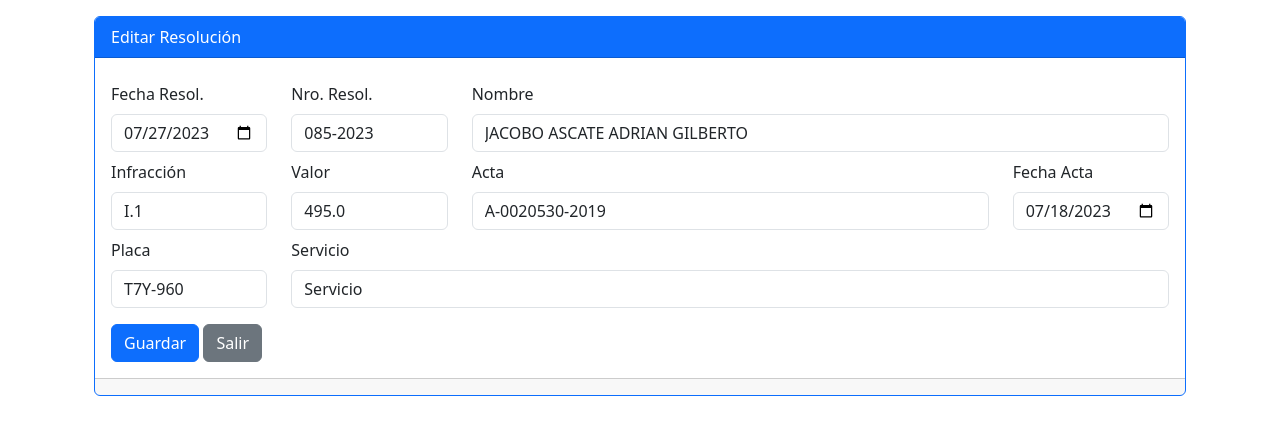
After one commit to AdmiraPlus/Resoluciones-main, a Flask app: page /resoluciones/editar/1 in a window 1280 px wide. The commit adds this page. Shown: the top 435 px of the page. Run offline with Flask 3, Linux system fonts and the light colour scheme; some libraries are stand-ins or nearby versions.

Commit message:
Funcionando. Revisar filtros

```diff
--- a/app.py
+++ b/app.py
@@ -2,33 +2,38 @@ import os
 from io import BytesIO
 import pdfplumber
 import re
-#import pandas as pd
-#from flask import Flask, render_template, request, send_file, make_response, flash, redirect, url_for
-from flask import Flask, render_template, request, make_response, flash, redirect, url_for
+from flask import Flask, render_template, request, make_response, flash, redirect, url_for, session
+from flask_sqlalchemy import SQLAlchemy
 
-#from flask_sqlalchemy import SQLAlchemy, session
-from flask_sqlalchemy import SQLAlchemy
+from sqlalchemy import or_
+
 # Modulo para crear un archivo excel tipo xlsx
 import xlsxwriter
 from werkzeug.utils import secure_filename
 
 from flask_login import LoginManager, login_user, logout_user, login_required, UserMixin, current_user
 from flask_wtf.csrf import CSRFProtect
-
+from flask_session import Session
+#from datetime import datetime
+import datetime
 
 # Creación de la aplicación con Flask
 app = Flask(__name__)
+
+#-- Probando con el cierre de sesión al cerrar el navegador
+app.config['SESSION_TYPE'] = 'filesystem'
+app.config['SESSION_PERMANENT'] = False  # La sesión expirará al cerrar el navegador
+Session(app)
+
 
 # Conectamos a la base de datos admin_base
 app.config['SQLALCHEMY_DATABASE_URI'] = 'sqlite:///resoluciones.db'
 app.config['SQLALCHEMY_TRACK_MODIFICATIONS'] = False
 
-# app.secret_key = 'l=#*)16l(c8@=qbzqthryo&0tiih&fvhg63_hjz8u()k$-3k&q'   # Agregado por Leoncio
 app.config['SECRET_KEY'] = 'l=#*)16l(c8@=qbzqthryo&0tiih&fvhg63_hjz8u()k$-3k&q'   # Agregado por Leoncio
 
 # Vinculamos SQLAlchemy a la aplicación
 db = SQLAlchemy(app)
-
 
 #-- Manejador de Autenticación.
 login_manager = LoginManager(app)
@@ -64,6 +69,8 @@ class Resolucion(db.Model):
 	fechaActa = db.Column(db.String(30))
 	placa = db.Column(db.String(10))
 	servicio = db.Column(db.String(50))
+	fecha_resolu = db.Column(db.Date)
+	fecha_acta = db.Column(db.Date)
 
 
 # Creacion de la base de datos en SQLite 3
@@ -187,7 +194,6 @@ def usuarios_editar(id):
 
 	return render_template('usuario-form.html', accion=accion, usuario=usuario)
 
-
 @app.route('/usuarios/eliminar/<int:id>', methods=['GET', 'POST'])
 def usuarios_eliminar(id):
 	usuario = Usuario.query.filter_by(id=id).first()
@@ -206,8 +212,7 @@ def cargaresol():
 	uit = 4950
 
 	# Obtener la lista de archivos PDF en el directorio
-	#PATH = "resoluciones"
-	PATH = "/home/resoluciones/Resoluciones-main/resoluciones"
+	PATH  = os.path.join(app.root_path, "resoluciones")
 	files = []
 
 	for dirpath, dirnames, filenames in os.walk(PATH):
@@ -409,8 +414,160 @@ def descargar_excel():
 
     return response
 
+
+@app.route('/descargar_excel_filtro', methods=['GET'])
+def descargar_excel_filtro():
+    # Se traen todos los resgistros
+    # Pero se pueden aplicar filtros personalizados
+    resoluciones = session.get('datos', None)
+
+    # Crear el archivo Excel
+    output = BytesIO()
+    workbook = xlsxwriter.Workbook(output)
+    worksheet = workbook.add_worksheet()
+
+    # Escribir los encabezados de la tabla
+    worksheet.write(0, 0, 'ID')
+    worksheet.write(0, 1, 'Fecha Resolución')
+    worksheet.write(0, 2, 'N° Resolución')
+    worksheet.write(0, 3, 'Nombre')
+    worksheet.write(0, 4, 'Infracción')
+    worksheet.write(0, 5, 'Valor')
+    worksheet.write(0, 6, 'Acta')
+    worksheet.write(0, 7, 'Fecha Acta')
+    worksheet.write(0, 8, 'Placa')
+    worksheet.write(0, 9, 'Servicio')
+
+    # Escribir los datos de las resoluciones
+    for i, resolucion in enumerate(resoluciones):
+        worksheet.write(i+1, 0, resolucion.id)
+        worksheet.write(i+1, 1, resolucion.fresolucion)
+        worksheet.write(i+1, 2, resolucion.nresolucion)
+        worksheet.write(i+1, 3, resolucion.nombre)
+        worksheet.write(i+1, 4, resolucion.infraccion)
+        worksheet.write(i+1, 5, resolucion.valor)
+        worksheet.write(i+1, 6, resolucion.acta)
+        worksheet.write(i+1, 7, resolucion.fechaActa)
+        worksheet.write(i+1, 8, resolucion.placa)
+        worksheet.write(i+1, 9, resolucion.servicio)
+
+    workbook.close()
+
+    # Preparar la respuesta para descargar el archivo Excel
+    output.seek(0)
+    response = make_response(output.getvalue())
+    response.headers['Content-Disposition'] = 'attachment; filename=resoluciones.xlsx'
+    response.headers['Content-type'] = 'application/vnd.openxmlformats-officedocument.spreadsheetml.sheet'
+
+    return response
+
+#-- CRUD Resoluciones ----------------------------------------------------------------
+
+@app.route('/resoluciones')
+@login_required
+def resoluciones():
+	datos = Resolucion.query.all()
+	session['datos'] = datos
+
+	tipo = request.form.get('cboFiltro', 'buscar')
+
+	fecha_i = datetime.date.today()
+	fecha_f = datetime.date.today()
+
+	if tipo == "buscar":
+		buscar = request.args.get('buscar', '')
+		datos = Resolucion.query.filter(or_(
+				Resolucion.nresolucion.ilike(f'%{buscar}%'),
+				Resolucion.nombre.ilike(f'%{buscar}%'),
+				Resolucion.infraccion.ilike(f'%{buscar}%'),
+				Resolucion.acta.ilike(f'%{buscar}%'),
+				Resolucion.placa.ilike(f'%{buscar}%'),
+				Resolucion.servicio.ilike(f'%{buscar}%')
+			)).all()
+		session['datos'] = datos
+
+	else:
+		filtro = request.args.get('cboFechas')
+		fecha_ini = request.args.get('fecha_ini')
+		fecha_fin = request.args.get('fecha_fin')
+
+		if filtro == "resol":
+			if fecha_ini and fecha_fin:
+				datos = Resolucion.query.filter(
+						Resolucion.fecha_resolu >= fecha_ini,
+						Resolucion.fecha_resolu <= fecha_fin
+					).all()
+				session['datos'] = datos
+		else:
+			if fecha_ini and fecha_fin:
+				datos = Resolucion.query.filter(
+						Resolucion.fecha_acta >= fecha_ini,
+						Resolucion.fecha_acta <= fecha_fin
+					).all()
+				session['datos'] = datos
+
+	return render_template('resol-listar.html', datos=datos, fecha_i=fecha_i, fecha_f=fecha_f)
+
+@app.route('/resoluciones/editar/<int:id>', methods=['GET', 'POST'])
+def resoluciones_editar(id):
+	resol = Resolucion.query.filter_by(id=id).first()
+	if request.method == 'POST':
+		fec_res = request.form.get('fecha_resol')
+		if fec_res:
+			fec_res = datetime.strptime(request.form.get('fecha_resol'), '%Y-%m-%d').date()
+		else:
+			fec_res = None
+
+		fec_act = request.form.get('fecha_acta')
+		if fec_act:
+			fec_act = datetime.strptime(request.form.get('fecha_acta'), '%Y-%m-%d').date()
+		else:
+			fec_act = None
+
+		#resol.fecha_resolu = datetime.strptime(request.form.get('fecha_resol'), '%Y-%m-%d').date()
+		resol.fecha_resolu = fec_res
+
+		resol.nresolucion = request.form.get('nresolucion')
+		resol.nombre = request.form.get('nombre')
+		resol.infraccion = request.form.get('infraccion')
+		resol.valor = float(request.form.get('valor'))
+		resol.acta = request.form.get('acta')
+
+		#resol.fecha_acta = datetime.strptime(request.form.get('fecha_acta'), '%Y-%m-%d').date()
+		resol.fecha_acta = fec_act
+
+		resol.placa = request.form.get('placa')
+		resol.servicio = request.form.get('servicio')
+
+		if resol.fecha_resolu != "" and resol.nresolucion != "" and resol.nombre != "" and resol.infraccion != "" and resol.valor != 0 and resol.acta != "" and resol.fecha_acta != "" and resol.placa != "" and resol.servicio != "":
+			db.session.add(resol)
+			db.session.commit()
+		else:
+			flash("Debe indicar todos los campos...")
+			return render_template('resol-form.html', resol=resol)
+		return redirect(url_for('resoluciones'))
+
+	return render_template('resol-form.html', resol=resol)
+
+
+@app.route('/resoluciones/eliminar/<int:id>', methods=['GET', 'POST'])
+def resoluciones_eliminar(id):
+	resol = Resolucion.query.filter_by(id=id).first()
+	if request.method == 'POST':
+		db.session.delete(resol)
+		db.session.commit()
+		return redirect(url_for('resoluciones'))
+	return render_template('resol-eliminar.html', resol=resol)
+
+#-------------------------------------------------------------------------------------
+
+#-- Buscar/Filtrar -------------------------------------------------------------------
+
+
+#-------------------------------------------------------------------------------------
+
 if __name__ == '__main__':
 	app.register_error_handler(401, status_401)
 	app.register_error_handler(404, status_404)
 	csrf.init_app(app)
-	app.run(debug=False)
+	app.run(debug=True)
--- a/templates/cargaresol.html
+++ b/templates/cargaresol.html
@@ -3,7 +3,7 @@
 
 <!-- Block Title  ---------------------------------------------------------------------------------------->
 {% block title %}
-	Usuarios
+	Cargar Resoluciones
 {% endblock title %}
 
 <!-- Block Header ---------------------------------------------------------------------------------------->
--- a/templates/login.html
+++ b/templates/login.html
@@ -12,7 +12,6 @@
 
 <!-- Block Main - ---------------------------------------------------------------------------------------->
 {% block main %}
-	<div class="container">
 	<div class="row justify-content-center mt-5">
 		<div class="col col-md-5">
 			<div class="card">
@@ -55,8 +54,6 @@
 			</div>
 		</div>
 	</div>
-
-	</div>
 {% endblock main %}
 
 <!-- Block Fotter ---------------------------------------------------------------------------------------->
--- a/templates/navbar.html
+++ b/templates/navbar.html
@@ -11,12 +11,12 @@
 					<a class="nav-link active" aria-current="page" href="{{ url_for('home') }}">Inicio</a>
 				</li>
 
-<!--
 				<li class="nav-item">
-					<a class="nav-link" href="{{ url_for('login') }}">Iniciar Sesión</a>
+					<a class="nav-link active" aria-current="page" href="{{ url_for('resoluciones') }}">Resoluciones</a>
 				</li>
 
- -->			</ul>
+
+			</ul>
 
 			<!-- Opciones control de usuarios -->
 			<ul class="navbar-nav">
--- /dev/null
+++ b/templates/resol-form.html
@@ -0,0 +1,116 @@
+<!DOCTYPE html>
+{% extends 'base.html' %}
+
+
+<!-- Block Title  ---------------------------------------------------------------------------------------->
+{% block title %}
+	Resoluciones
+{% endblock title %}
+
+<!-- Block Header ---------------------------------------------------------------------------------------->
+{% block header %}
+{% endblock header %}
+
+<!-- Block Main - ---------------------------------------------------------------------------------------->
+{% block main %}
+	<div class="container">
+		<div class="row my-3">
+			<div class="col">
+				<div class="card border-primary">
+					<div class="card-header bg-primary text-white">
+						Editar Resolución
+					</div>
+
+					<div class="card-body">
+						{% with messages = get_flashed_messages() %}
+							{% if messages %}
+								{% for message in messages %}
+
+								<div class="alert alert-danger alert-dismissible" role="alert">
+									<strong>{{ message }}</strong>
+									<button type="button" class="btn-close" data-bs-dismiss="alert" aria-label="Close"></button>
+								</div>
+
+								{% endfor %}
+							{% endif %}
+						{% endwith %}
+
+
+						<form method="POST">
+
+							<input type="hidden" name="csrf_token" value="{{ csrf_token() }}">
+
+							<div class="row mt-2">
+								<div class="col-lg-2">
+									<label for="fecha_resol" class="form-label">Fecha Resol.</label>
+									<input type="date" class="form-control" id="fecha_resol" name="fecha_resol" value="{{ resol.fecha_resolu or '' }}">
+								</div>
+
+								<div class="col-lg-2">
+									<label for="nresolucion" class="form-label">Nro. Resol.</label>
+									<input type="text" class="form-control" id="nresolucion" name="nresolucion" value="{{ resol.nresolucion or ''}}">
+								</div>
+
+								<div class="col-lg-8">
+									<label for="nombre" class="form-label">Nombre</label>
+									<input type="text" class="form-control" id="nombre" name="nombre" value="{{ resol.nombre or ''}}">
+								</div>
+							</div>
+
+							<div class="row mt-2">
+								<div class="col-lg-2">
+									<label for="infraccion" class="form-label">Infracción</label>
+									<input type="text" class="form-control" id="infraccion" name="infraccion" value="{{ resol.infraccion or ''}}">
+								</div>
+
+								<div class="col-lg-2">
+									<label for="valor" class="form-label">Valor</label>
+									<input type="number" class="form-control" id="valor" name="valor" value="{{ resol.valor or 0.00}}">
+								</div>
+
+								<div class="col-lg-6">
+									<label for="acta" class="form-label">Acta</label>
+									<input type="text" class="form-control" id="acta" name="acta" value="{{ resol.acta or ''}}">
+								</div>
+
+								<div class="col-lg-2">
+									<label for="fecha_acta" class="form-label">Fecha Acta</label>
+									<input type="date" class="form-control" id="fecha_acta" name="fecha_acta" value="{{ resol.fecha_acta or ''}}">
+								</div>
+							</div>
+
+							<div class="row mt-2">
+								<div class="col-lg-2">
+									<label for="placa" class="form-label">Placa</label>
+									<input type="text" class="form-control" id="placa" name="placa" value="{{ resol.placa or ''}}">
+								</div>
+
+								<div class="col-lg-10">
+									<label for="servicio" class="form-label">Servicio</label>
+									<input type="text" class="form-control" id="servicio" name="servicio" value="{{ resol.servicio or ''}}">
+								</div>
+							</div>
+
+
+							<!-- ================================================ -->
+
+							<div class="mt-3">
+								<button type="submit" class="btn btn-primary">Guardar</button>
+								<a class="btn btn-secondary" href="/resoluciones">Salir</a>
+							</div>
+						</form>
+
+					</div> <!-- /End Body -->
+
+					<div class="card-footer text-muted">
+					</div>
+				</div>
+
+			</div>
+		</div>
+	</div>
+{% endblock main %}
+
+<!-- Block Fotter ---------------------------------------------------------------------------------------->
+{% block footer %}
+{% endblock footer %}
```
Also changed, not shown: templates/resol-eliminar.html (added, +36 -0 lines), templates/resol-listar.html (added, +140 -0 lines), instance/resoluciones.db, templates/menu_app.html (deleted), templates/menu_ini.html (deleted), 8 other files. Lines whose indentation alone changed are shown as unchanged.
